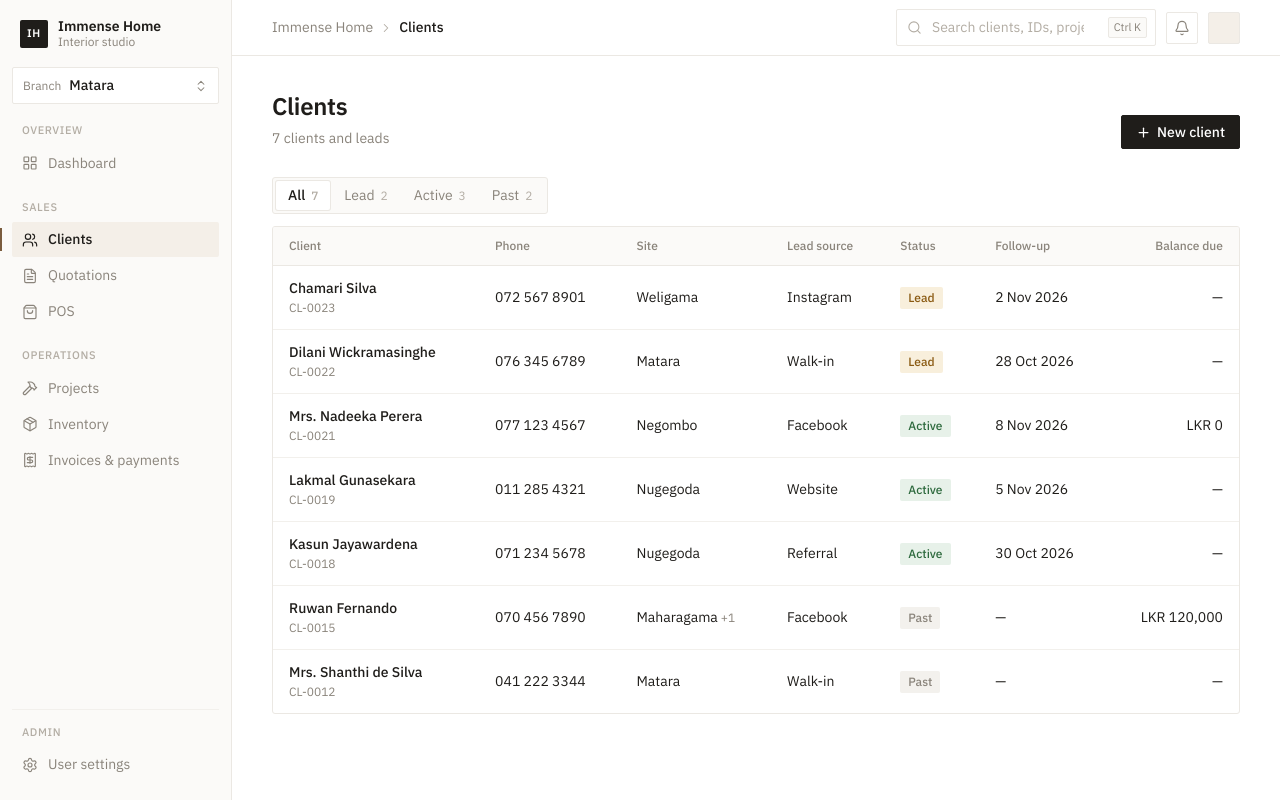
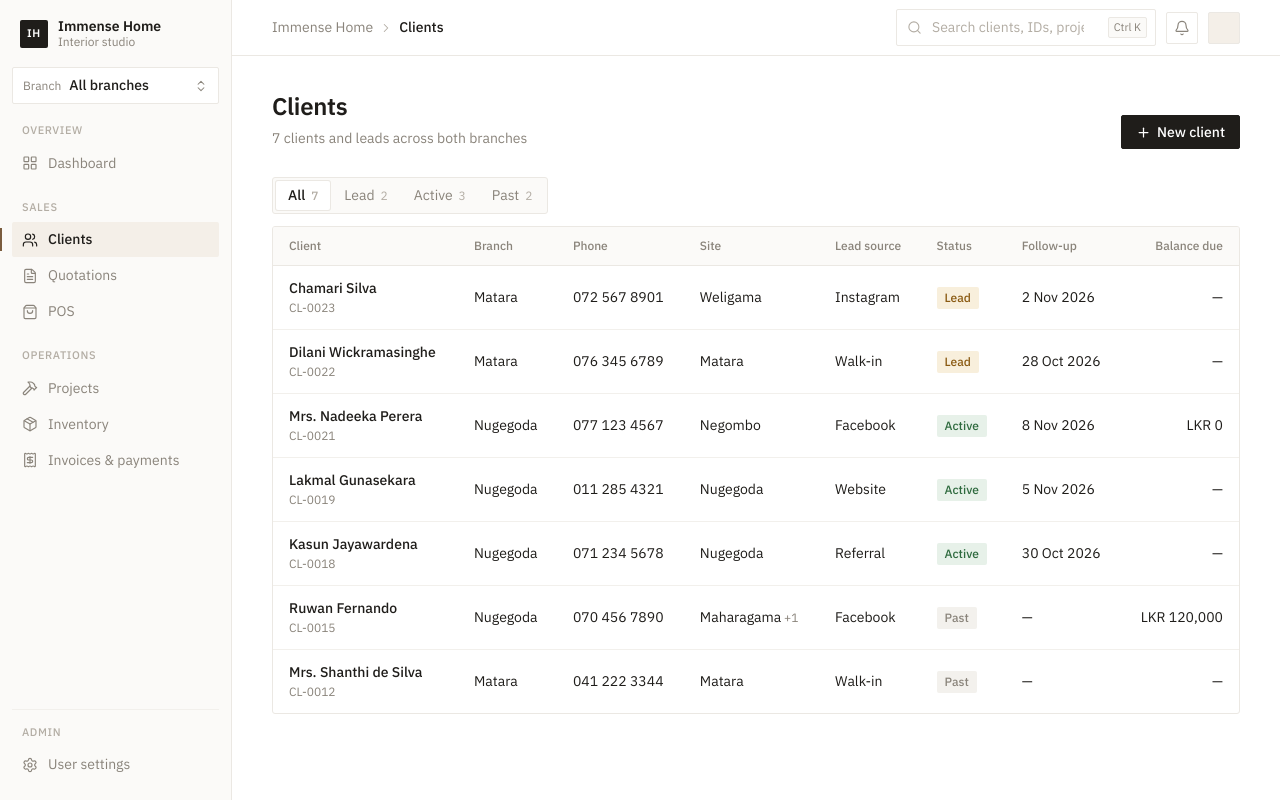
Before and after one commit to SachinthaWijesundara/ERP-System-Demo, a React (Vite) app: page / in a window 1280 px wide. Both pictures are taken after a click on the button "Clients". Built offline with nearby package versions, Linux system fonts and the light colour scheme.

Commit message:
Filter clients by branch, with an All branches option

```diff
--- a/src/App.jsx
+++ b/src/App.jsx
@@ -4,12 +4,13 @@ import Topbar from './components/Topbar.jsx'
 import PageHeader from './components/PageHeader.jsx'
 import Dashboard from './pages/Dashboard.jsx'
 import Clients from './pages/Clients.jsx'
-import { modules } from './modules.js'
+import { modules, ALL_BRANCHES } from './modules.js'
 import { todayLong } from './utils/format.js'
 
 export default function App() {
   const [active, setActive] = useState('dashboard')
   const [query, setQuery] = useState('')
+  const [branch, setBranch] = useState(ALL_BRANCHES)
   // Bumped on every sidebar click so the page starts fresh, even when
   // clicking the module that is already open.
   const [visit, setVisit] = useState(0)
@@ -29,7 +30,7 @@ export default function App() {
 
   let page
   if (active === 'dashboard') page = <Dashboard />
-  else if (active === 'clients') page = <Clients query={query} />
+  else if (active === 'clients') page = <Clients query={query} branch={branch} />
   else
     page = (
       <>
@@ -40,7 +41,7 @@ export default function App() {
 
   return (
     <div className="app">
-      <Sidebar active={active} onSelect={openModule} />
+      <Sidebar active={active} onSelect={openModule} branch={branch} onBranchChange={setBranch} />
       <div className="main">
         <Topbar title={current.label} query={query} onSearch={search} />
         <main className="content" key={`${active}-${visit}`}>
--- a/src/clients/ClientDetail.jsx
+++ b/src/clients/ClientDetail.jsx
@@ -187,6 +187,8 @@ export default function ClientDetail({ clientId, onBack, onEdit }) {
               <dd className={balance > 0 ? 'is-owed' : ''}>
                 {invoices.length ? formatMoney(balance) : '—'}
               </dd>
+              <dt>Branch</dt>
+              <dd>{client.branch}</dd>
               <dt>Status</dt>
               <dd>{client.status}</dd>
               <dt>Lead source</dt>
--- a/src/clients/ClientForm.jsx
+++ b/src/clients/ClientForm.jsx
@@ -3,6 +3,7 @@ import { ArrowLeft, Plus, X } from 'lucide-react'
 import PageHeader from '../components/PageHeader.jsx'
 import { useData } from '../data/DataContext.jsx'
 import { LEAD_SOURCES, STATUSES, SITE_LABELS, validateClient, cleanClient } from './clientFields.js'
+import { branches } from '../modules.js'
 
 function Field({ label, error, hint, wide, children }) {
   return (
@@ -77,6 +78,13 @@ export default function ClientForm({ initial, isNew, onCancel, onSave }) {
                 placeholder="e.g. Mrs. Nadeeka Perera"
                 aria-invalid={!!errorFor('name')}
               />
+            </Field>
+            <Field label="Branch" error={errorFor('branch')} hint="The branch that handles this client.">
+              <select value={form.branch} onChange={set('branch')} aria-invalid={!!errorFor('branch')}>
+                {branches.map((b) => (
+                  <option key={b}>{b}</option>
+                ))}
+              </select>
             </Field>
           </div>
         </section>
--- a/src/clients/ClientList.jsx
+++ b/src/clients/ClientList.jsx
@@ -6,6 +6,7 @@ import { useData } from '../data/DataContext.jsx'
 import { projectsForClient, invoicesForClient, balanceDue } from '../data/links.js'
 import { formatDate, formatMoney, todayIso } from '../utils/format.js'
 import { STATUSES } from './clientFields.js'
+import { ALL_BRANCHES } from '../modules.js'
 
 // True when the search text appears in the client's name, ID, phone or email,
 // or in the number or name of one of their projects.
@@ -23,18 +24,22 @@ function matches(data, client, query) {
   )
 }
 
-export default function ClientList({ query, onOpen, onNew }) {
+export default function ClientList({ query, branch, onOpen, onNew }) {
   const data = useData()
   const [status, setStatus] = useState('All')
   const today = todayIso()
 
-  const found = data.clients.filter((c) => matches(data, c, query))
+  const allBranches = branch === ALL_BRANCHES
+  const inBranch = allBranches ? data.clients : data.clients.filter((c) => c.branch === branch)
+  const found = inBranch.filter((c) => matches(data, c, query))
   const rows = status === 'All' ? found : found.filter((c) => c.status === status)
   const countFor = (s) => (s === 'All' ? found.length : found.filter((c) => c.status === s).length)
 
+  const subtitle = `${inBranch.length} clients and leads ${allBranches ? 'across both branches' : `at ${branch}`}`
+
   return (
     <>
-      <PageHeader title="Clients" subtitle={`${data.clients.length} clients and leads`}>
+      <PageHeader title="Clients" subtitle={subtitle}>
         <button type="button" className="btn btn-primary" onClick={onNew}>
           <Plus size={15} strokeWidth={2} />
           New client
@@ -67,6 +72,7 @@ export default function ClientList({ query, onOpen, onNew }) {
           <thead>
             <tr>
               <th>Client</th>
+              {allBranches && <th>Branch</th>}
               <th>Phone</th>
               <th>Site</th>
               <th>Lead source</th>
@@ -86,6 +92,7 @@ export default function ClientList({ query, onOpen, onNew }) {
                     <div className="cell-main">{c.name}</div>
                     <div className="cell-sub">{c.id}</div>
                   </td>
+                  {allBranches && <td>{c.branch}</td>}
                   <td>{c.phone}</td>
                   <td>
                     {c.sites[0]?.city}
@@ -105,7 +112,9 @@ export default function ClientList({ query, onOpen, onNew }) {
 
         {rows.length === 0 && (
           <div className="empty">
-            {query.trim() ? `No clients match “${query.trim()}”.` : 'No clients here yet.'}
+            {query.trim()
+              ? `No clients match “${query.trim()}”${allBranches ? '' : ` at ${branch}`}.`
+              : 'No clients here yet.'}
           </div>
         )}
       </div>
--- a/src/clients/clientFields.js
+++ b/src/clients/clientFields.js
@@ -1,4 +1,6 @@
-export const LEAD_SOURCES = ['Walk-in', 'Facebook', 'Instagram', 'Referral', 'Website', 'Phone call', 'Other']
+import { branches } from '../modules.js'
+
+export const LEAD_SOURCES =['Walk-in', 'Facebook', 'Instagram', 'Referral', 'Website', 'Phone call', 'Other']
 
 // Lead: enquiring, no job yet. Active: has work going on. Past: work finished.
 export const STATUSES = ['Lead', 'Active', 'Past']
@@ -8,10 +10,13 @@ export const SITE_LABELS = ['Home', 'Apartment', 'Villa', 'Office', 'Shop', 'Oth
 const CLIENT_ID = /^CL-\d{4}$/
 const EMAIL = /^[^\s@]+@[^\s@]+\.[^\s@]{2,}$/
 
-export function emptyClient(id) {
+// A blank client for the New client form. It starts in the branch the
+// switcher is set to, or the first branch when showing all of them.
+export function emptyClient(id, branch) {
   return {
     id,
     name: '',
+    branch: branches.includes(branch) ? branch : branches[0],
     phone: '',
     email: '',
     sites: [{ label: 'Home', address: '', city: '' }],
@@ -59,6 +64,10 @@ export function validateClient(client, clients, isNew) {
     errors.name = 'Enter the client’s name.'
   }
 
+  if (!branches.includes(client.branch)) {
+    errors.branch = 'Choose the branch that handles this client.'
+  }
+
   if (!client.phone.trim()) {
     errors.phone = 'Enter a phone number.'
   } else if (!phoneDigits(client.phone)) {
--- a/src/components/Sidebar.jsx
+++ b/src/components/Sidebar.jsx
@@ -1,5 +1,5 @@
 import { ChevronsUpDown } from 'lucide-react'
-import { sections, branches } from '../modules.js'
+import { sections, branches, ALL_BRANCHES } from '../modules.js'
 
 function NavItem({ item, active, onSelect }) {
   const Icon = item.icon
@@ -27,7 +27,7 @@ function NavSection({ section, active, onSelect }) {
   )
 }
 
-export default function Sidebar({ active, onSelect }) {
+export default function Sidebar({ active, onSelect, branch, onBranchChange }) {
   return (
     <aside className="sidebar">
       <div className="brand">
@@ -40,8 +40,8 @@ export default function Sidebar({ active, onSelect }) {
 
       <label className="branch">
         <span className="branch-label">Branch</span>
-        <select defaultValue={branches[0]}>
-          {branches.map((b) => (
+        <select value={branch} onChange={(e) => onBranchChange(e.target.value)}>
+          {[ALL_BRANCHES, ...branches].map((b) => (
             <option key={b}>{b}</option>
           ))}
         </select>
--- a/src/data/clients.json
+++ b/src/data/clients.json
@@ -2,6 +2,7 @@
   {
     "id": "CL-0023",
     "name": "Chamari Silva",
+    "branch": "Matara",
     "phone": "072 567 8901",
     "email": "chamari.silva@yahoo.com",
     "sites": [
@@ -15,6 +16,7 @@
   {
     "id": "CL-0022",
     "name": "Dilani Wickramasinghe",
+    "branch": "Matara",
     "phone": "076 345 6789",
     "email": "dilani.w@gmail.com",
     "sites": [
@@ -28,6 +30,7 @@
   {
     "id": "CL-0021",
     "name": "Mrs. Nadeeka Perera",
+    "branch": "Nugegoda",
     "phone": "077 123 4567",
     "email": "nadeeka.perera@gmail.com",
     "sites": [
@@ -41,6 +44,7 @@
   {
     "id": "CL-0019",
     "name": "Lakmal Gunasekara",
+    "branch": "Nugegoda",
     "phone": "011 285 4321",
     "email": "lakmal@gunasekara.lk",
     "sites": [
@@ -54,6 +58,7 @@
   {
     "id": "CL-0018",
     "name": "Kasun Jayawardena",
+    "branch": "Nugegoda",
     "phone": "071 234 5678",
     "email": "kasun.j@outlook.com",
     "sites": [
@@ -67,6 +72,7 @@
   {
     "id": "CL-0015",
     "name": "Ruwan Fernando",
+    "branch": "Nugegoda",
     "phone": "070 456 7890",
     "email": "",
     "sites": [
@@ -81,6 +87,7 @@
   {
     "id": "CL-0012",
     "name": "Mrs. Shanthi de Silva",
+    "branch": "Matara",
     "phone": "041 222 3344",
     "email": "",
     "sites": [
--- a/src/modules.js
+++ b/src/modules.js
@@ -41,3 +41,6 @@ export const sections = [
 export const modules = sections.flatMap((s) => s.items)
 
 export const branches = ['Matara', 'Nugegoda']
+
+// Branch switcher option that shows records from every branch.
+export const ALL_BRANCHES = 'All branches'
--- a/src/pages/Clients.jsx
+++ b/src/pages/Clients.jsx
@@ -6,14 +6,14 @@ import ClientForm from '../clients/ClientForm.jsx'
 import { emptyClient, nextClientId } from '../clients/clientFields.js'
 
 // Switches between the client list, one client's page, and the add/edit form.
-export default function Clients({ query }) {
+export default function Clients({ query, branch }) {
   const data = useData()
   const [view, setView] = useState({ mode: 'list' })
 
-  // Typing in the search bar always brings the list back.
+  // Typing in the search bar or switching branch always brings the list back.
   useEffect(() => {
     setView({ mode: 'list' })
-  }, [query])
+  }, [query, branch])
 
   if (view.mode === 'detail') {
     return (
@@ -43,7 +43,7 @@ export default function Clients({ query }) {
   if (view.mode === 'new') {
     return (
       <ClientForm
-        initial={emptyClient(nextClientId(data.clients))}
+        initial={emptyClient(nextClientId(data.clients), branch)}
         isNew
         onCancel={() => setView({ mode: 'list' })}
         onSave={(saved) => {
@@ -57,6 +57,7 @@ export default function Clients({ query }) {
   return (
     <ClientList
       query={query}
+      branch={branch}
       onOpen={(id) => setView({ mode: 'detail', id })}
       onNew={() => setView({ mode: 'new' })}
     />
```
